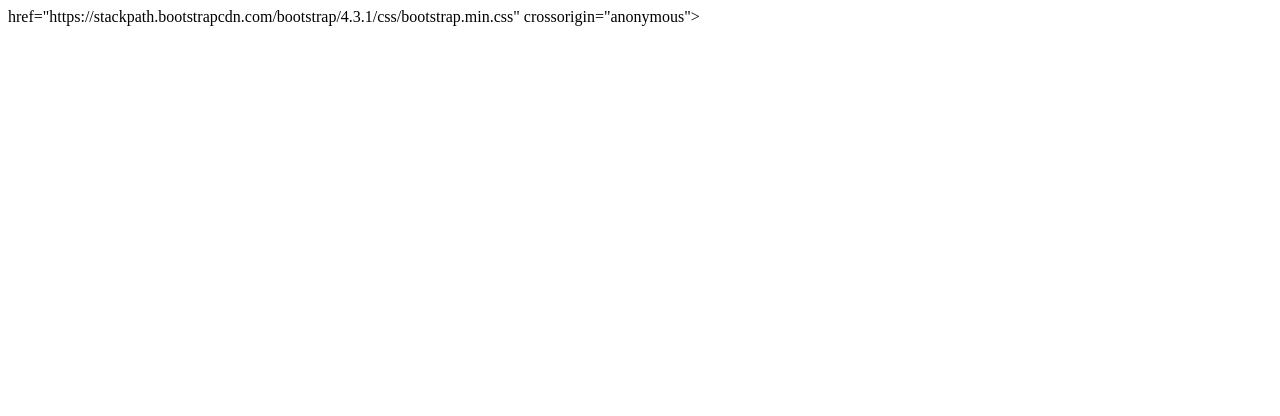
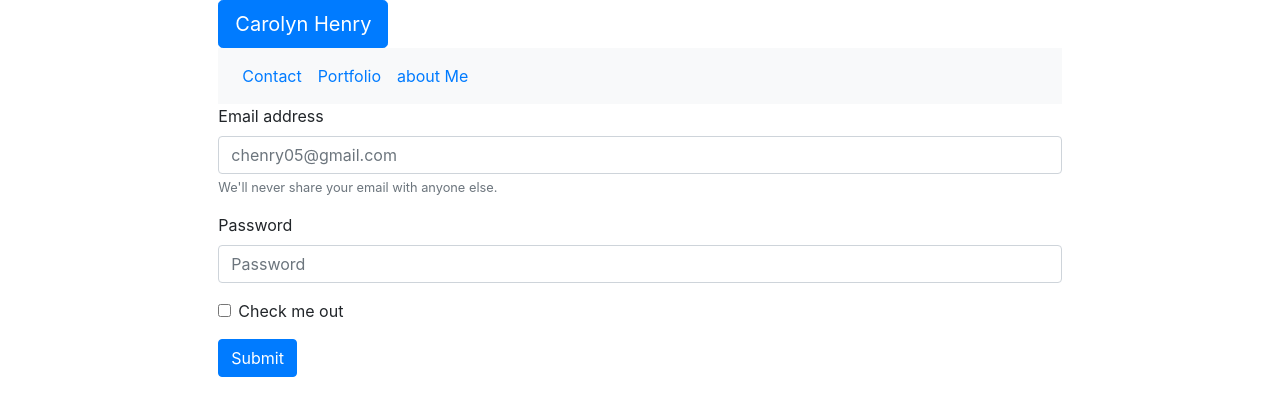
Before and after one commit to chenry05/homework-two, a plain HTML site: page contact.html in a window 1280 px wide. Drawn offline with nearby package versions, Linux system fonts and the light colour scheme.

Commit message:
formatted portfolio pages

```diff
--- a/contact.html
+++ b/contact.html
@@ -4,10 +4,51 @@
     <meta charset="UTF-8">
     <meta name="viewport" content="width=device-width, initial-scale=1.0">
     <meta http-equiv="X-UA-Compatible" content="ie=edge">
-    href="https://stackpath.bootstrapcdn.com/bootstrap/4.3.1/css/bootstrap.min.css" integrity="sha384-ggOyR0iXCbMQv3Xipma34MD+dH/1fQ784/j6cY/iJTQUOhcWr7x9JvoRxT2MZw1T" crossorigin="anonymous">
+    <link rel="stylesheet"href="https://stackpath.bootstrapcdn.com/bootstrap/4.3.1/css/bootstrap.min.css" integrity="sha384-ggOyR0iXCbMQv3Xipma34MD+dH/1fQ784/j6cY/iJTQUOhcWr7x9JvoRxT2MZw1T" crossorigin="anonymous">
     <title>Document</title>
 </head>
 <body>
+    <div>
+        <div class="row"></div>
+        <div class="row">
+        <div class="col-sm-2">
+        </div>
+        <div class="col-sm-8">
+            <button type="button" class="btn btn-primary btn-lg">Carolyn Henry</button>
+            <nav class="navbar navbar-expand-sm bg-light navbar-right">
+                <ul class="navbar-nav">
+                    <li class="nav-item">
+                        <a class="nav-link" href="#">Contact</a>
+                    </li>
+                    <li class="nav-item">
+                        <a class="nav-link" href="#">Portfolio</a>
+                    </li>
+                    <li class="nav-item">
+                        <a class="nav-link" href="#">about Me</a>
+                    </li>
+                </ul>
+            </nav>
+      <form>
+        <div class="form-group">
+          <label for="exampleInputEmail1">Email address</label>
+          <input type="email" class="form-control" id="exampleInputEmail1" aria-describedby="emailHelp" placeholder="chenry05@gmail.com">
+          <small id="emailHelp" class="form-text text-muted">We'll never share your email with anyone else.</small>
+        </div>
+        <div class="form-group">
+          <label for="exampleInputPassword1">Password</label>
+          <input type="password" class="form-control" id="exampleInputPassword1" placeholder="Password">
+        </div>
+        <div class="form-group form-check">
+          <input type="checkbox" class="form-check-input" id="exampleCheck1">
+          <label class="form-check-label" for="exampleCheck1">Check me out</label>
+        </div>
+        <button type="submit" class="btn btn-primary">Submit</button>
+      </form>
+    </div>
+    <div class="col-sm-2">
+    </div>
+    </div>
+</div>
 
 </body>
 </html>
```
Also changed, not shown: index.html (+31 -2 lines), portfolio.html (+28 -1 lines).
